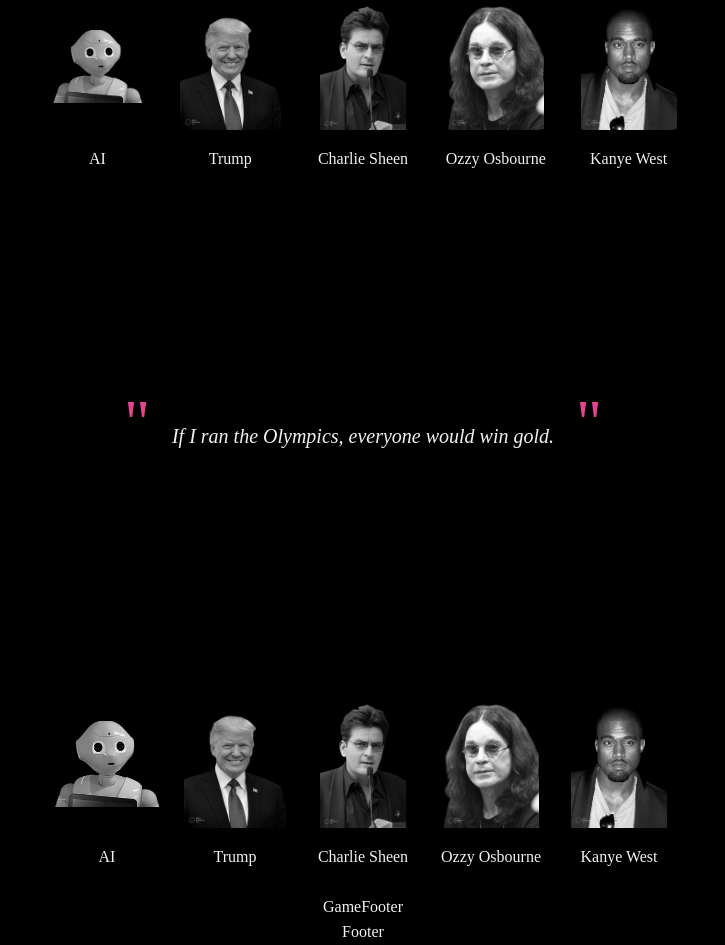
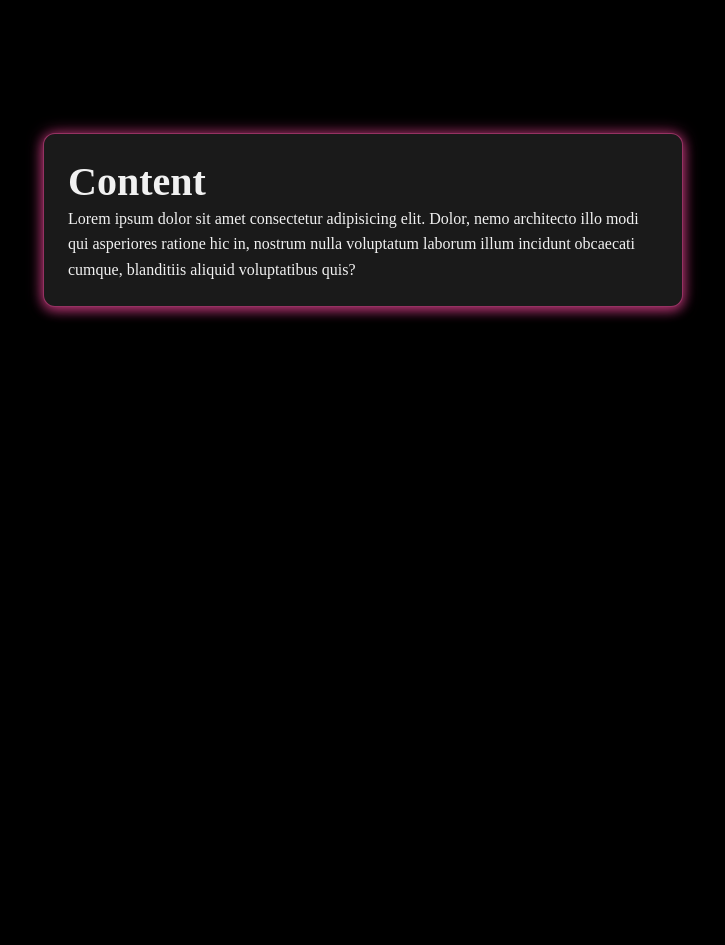
Before and after one commit to johnathanbryce/quote-quest, a React (Vite) app: page / in a window 1280 px wide. Shown: the part 180-1125 px from the top of the page, without its empty margins (277-1002 px from the left). After the commit the page ends 800 px from the top, so only its background shows below. Built offline with nearby package versions, Linux system fonts and the light colour scheme.

Commit message:
feat: created Panel component to hold main game content + created mixin for the neon glow

```diff
--- a/src/components/GameContainer.tsx
+++ b/src/components/GameContainer.tsx
@@ -2,14 +2,23 @@ import QuoteDisplay from "./QuoteDisplay/QuoteDisplay";
 import QuoterFilterList from "./QuoterFilterList";
 import GameHeader from "./GameHeader/GameHeader";
 import GameFooter from "./GameFooter";
+import Panel from "./Panel/Panel";
 
 const GameContainer = () => {
   return (
     <div className="game_container">
-      <GameHeader />
+      <Panel>
+        <h2>Content</h2>
+        <p>
+          Lorem ipsum dolor sit amet consectetur adipisicing elit. Dolor, nemo architecto illo modi
+          qui asperiores ratione hic in, nostrum nulla voluptatum laborum illum incidunt obcaecati
+          cumque, blanditiis aliquid voluptatibus quis?
+        </p>
+      </Panel>
+      {/* <GameHeader />
       <QuoteDisplay />
       <QuoterFilterList />
-      <GameFooter />
+      <GameFooter /> */}
     </div>
   );
 };
--- /dev/null
+++ b/src/components/Panel/Panel.module.scss
@@ -0,0 +1,9 @@
+@import "../../styles/variables.scss";
+@import "../../styles//mixins";
+
+.panel {
+  border-radius: $border-radius-lg;
+  background-color: $panel-color;
+  padding: $spacing-lg;
+  @include neon-glow($accent-color);
+}
--- /dev/null
+++ b/src/components/Panel/Panel.tsx
@@ -0,0 +1,12 @@
+import React, { ReactNode } from "react";
+import styles from "./Panel.module.scss";
+
+interface PanelProps {
+  children: ReactNode;
+}
+
+const Panel: React.FC<PanelProps> = ({ children }) => {
+  return <div className={styles.panel}>{children}</div>;
+};
+
+export default Panel;
--- a/src/layout/Footer.tsx
+++ b/src/layout/Footer.tsx
@@ -1,7 +1,7 @@
 import React from "react";
 
 const Footer = () => {
-  return <div>Footer</div>;
+  return <div></div>;
 };
 
 export default Footer;
--- a/src/layout/Header.tsx
+++ b/src/layout/Header.tsx
@@ -1,7 +1,7 @@
 import React from "react";
 
 const Header = () => {
-  return <div>Header</div>;
+  return <div></div>;
 };
 
 export default Header;
--- /dev/null
+++ b/src/styles/_mixins.scss
@@ -0,0 +1,7 @@
+@import "./variables.scss";
+
+@mixin neon-glow($color: $accent-color) {
+  box-shadow: 0px 4px 12px rgba(red($color), green($color), blue($color), 0.5),
+    0px 0px 15px rgba(red($color), green($color), blue($color), 0.7);
+  border: 1px solid rgba(red($color), green($color), blue($color), 0.6);
+}
--- a/src/styles/global.scss
+++ b/src/styles/global.scss
@@ -2,6 +2,7 @@
 
 @import "./variables.scss";
 @import "./utility.scss";
+@import "./mixins";
 
 *,
 *::before,
--- a/src/styles/variables.scss
+++ b/src/styles/variables.scss
@@ -3,6 +3,7 @@ $primary-color: #ff9f43; /* A bright orange for primary elements */
 $secondary-color: #1abc9c; /* A playful turquoise */
 $accent-color: #e84393; /* A neon pink for accents */
 $background-color: #000000; /* Black background for a sharp contrast */
+$panel-color: #1a1a1a;
 $text-color: #f1f1f1; /* Light grey/white for text to pop on black */
 $muted-color: #bdc3c7; /* Softer grey for muted elements */
 
```
